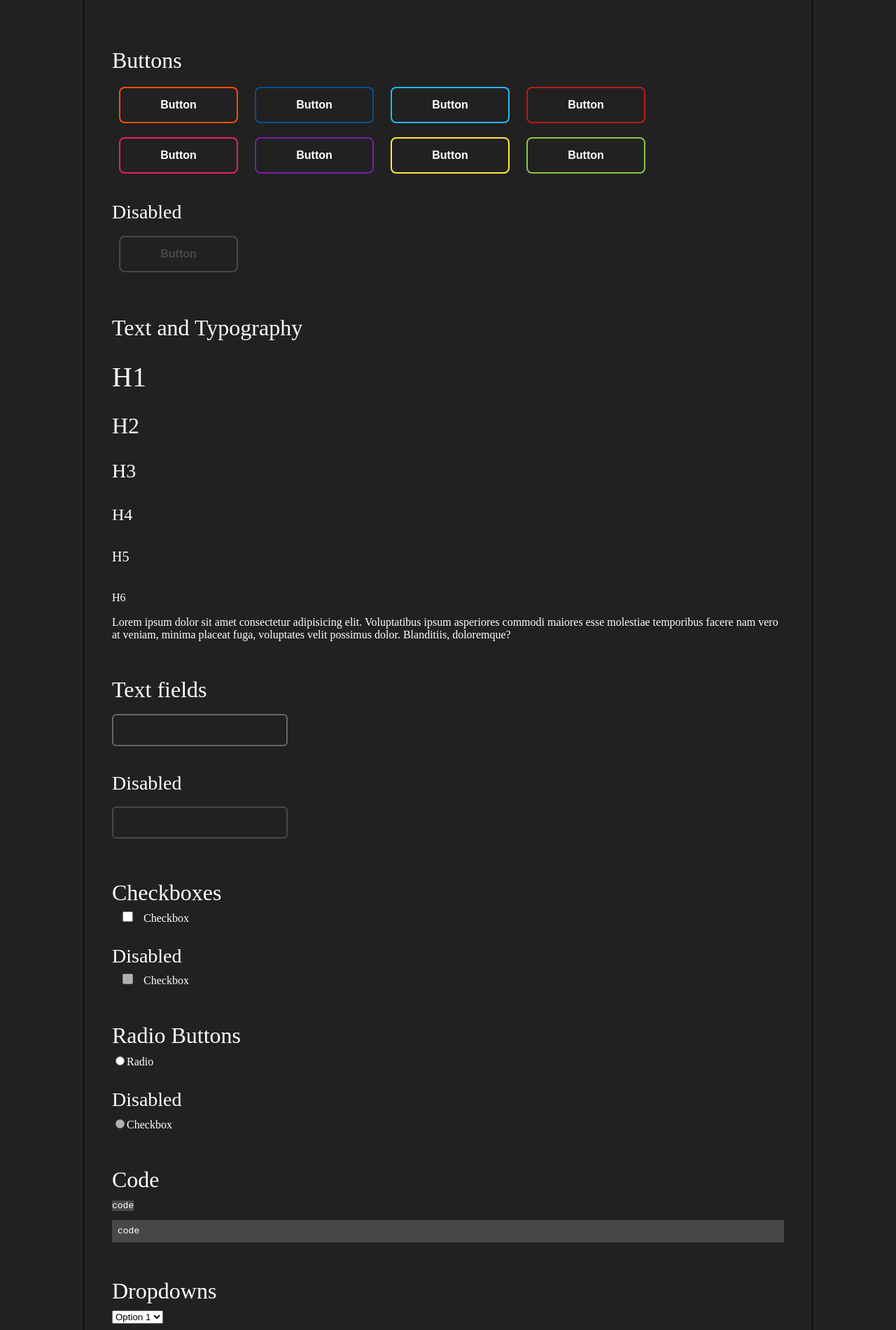
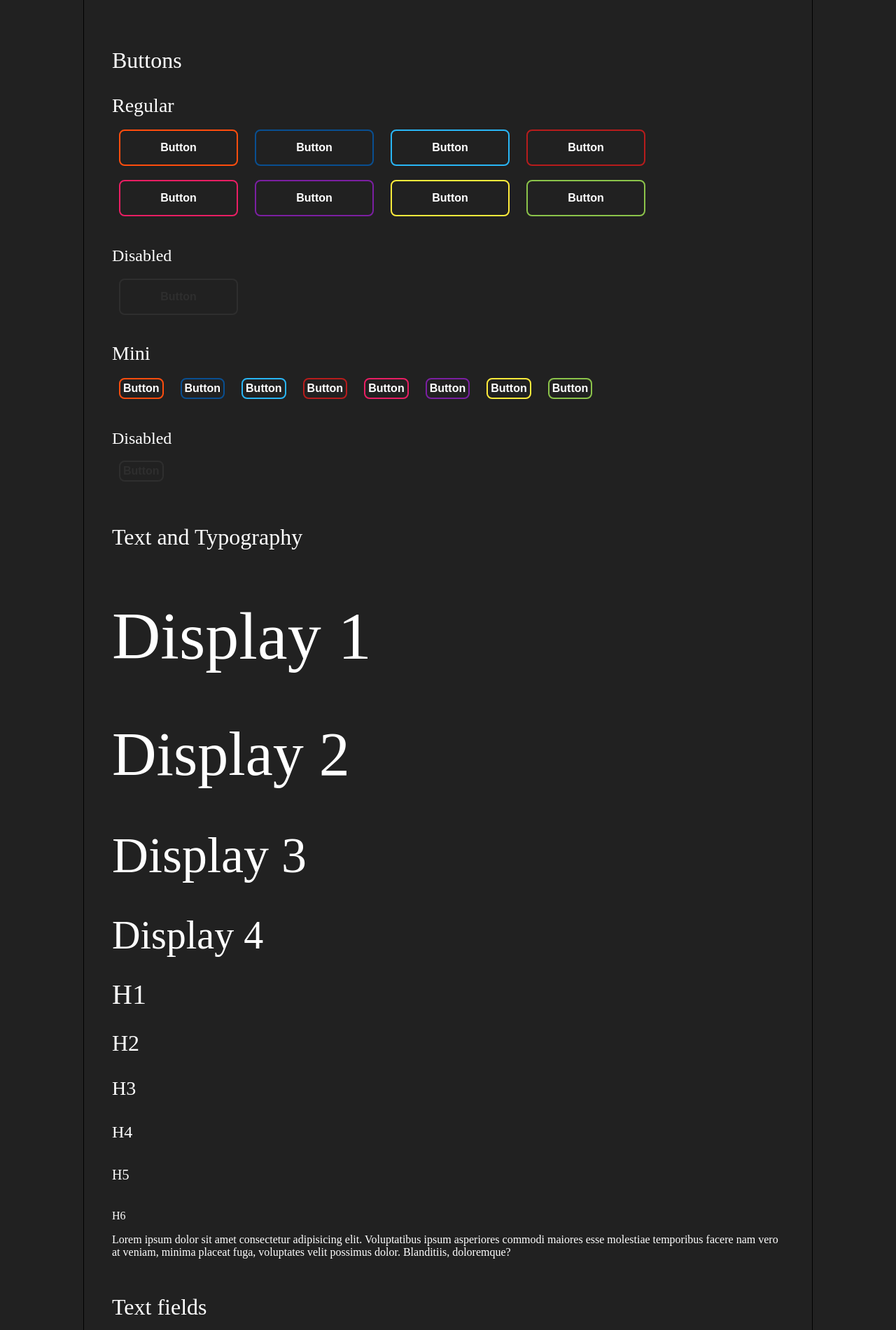
Before and after one commit to webments/simplistika.css, a website: page index.html in a window 1280 px wide. Shown: the part 200-2100 px from the top of the page at 70% size. Drawn offline with Linux system fonts and the light colour scheme.

Commit message:
add mini butons, dropdowns, new classes and more

```diff
--- a/index.html
+++ b/index.html
@@ -23,21 +23,42 @@ found in the LICENSE file.
     <div class="elementsdiv">
       <div class="elementdiv">
         <h2>Buttons</h2>
-        <button class="bt bt-orange">Button</button>
-        <button class="bt bt-blue">Button</button>
-        <button class="bt bt-light-blue">Button</button>
-        <button class="bt bt-red">Button</button>
-        <button class="bt bt-pink">Button</button>
-        <button class="bt bt-purple">Button</button>
-        <button class="bt bt-yellow">Button</button>
-        <button class="bt bt-green">Button</button>
 
-        <h3>Disabled</h3>
-        <button disabled>Button</button>
-      </div>
+	<h3>Regular</h3>
+        <button class="bt br-orange">Button</button>
+        <button class="bt br-blue">Button</button>
+        <button class="bt br-light-blue">Button</button>
+        <button class="bt br-red">Button</button>
+        <button class="bt br-pink">Button</button>
+        <button class="bt br-purple">Button</button>
+        <button class="bt br-yellow">Button</button>
+        <button class="bt br-green">Button</button>
+
+        <h4>Disabled</h4>
+        <button class="bt" disabled>Button</button>
+
+        <h3>Mini</h3>
+        <button class="mini-bt br-orange">Button</button>
+        <button class="mini-bt br-blue">Button</button>
+        <button class="mini-bt br-light-blue">Button</button>
+        <button class="mini-bt br-red">Button</button>
+        <button class="mini-bt br-pink">Button</button>
+        <button class="mini-bt br-purple">Button</button>
+        <button class="mini-bt br-yellow">Button</button>
+        <button class="mini-bt br-green">Button</button>
+
+	<h4>Disabled</h4>
+        <button class="mini-bt" disabled>Button</button>
+
+     </div>
 
       <div class="elementdiv">
         <h2>Text and Typography</h2>
+
+        <h1 class="display-1">Display 1</h1>
+        <h1 class="display-2">Display 2</h1>
+        <h1 class="display-3">Display 3</h1>
+        <h1 class="display-4">Display 4</h1>
 
         <h1>H1</h1>
         <h2>H2</h2>
@@ -45,6 +66,7 @@ found in the LICENSE file.
         <h4>H4</h4>
         <h5>H5</h5>
         <h6>H6</h6>
+
         <p>Lorem ipsum dolor sit amet consectetur adipisicing elit. Voluptatibus ipsum asperiores commodi maiores esse
           molestiae temporibus facere nam vero at veniam, minima placeat fuga, voluptates velit possimus dolor.
           Blanditiis, doloremque?</p>
@@ -89,7 +111,56 @@ found in the LICENSE file.
       <div class="elementdiv">
         <h2>Dropdowns</h2>
 
-        <select id="dropdown">
+        <select id="dropdown" class="slc slc-dark br-orange">
+          <option value="1">Option 1</option>
+          <option value="2">Option 2</option>
+          <option value="3">Option 3</option>
+          <option value="4">Option 4</option>
+        </select>
+
+	<select id="dropdown" class="slc slc-dark br-blue">
+          <option value="1">Option 1</option>
+          <option value="2">Option 2</option>
+          <option value="3">Option 3</option>
+          <option value="4">Option 4</option>
+        </select>
+
+	<select id="dropdown" class="slc slc-dark br-light-blue">
+          <option value="1">Option 1</option>
+          <option value="2">Option 2</option>
+          <option value="3">Option 3</option>
+          <option value="4">Option 4</option>
+        </select>
+
+	<select id="dropdown" class="slc slc-dark br-red">
+          <option value="1">Option 1</option>
+          <option value="2">Option 2</option>
+          <option value="3">Option 3</option>
+          <option value="4">Option 4</option>
+        </select>
+
+	<select id="dropdown" class="slc slc-dark br-pink">
+          <option value="1">Option 1</option>
+          <option value="2">Option 2</option>
+          <option value="3">Option 3</option>
+          <option value="4">Option 4</option>
+        </select>
+
+	<select id="dropdown" class="slc slc-dark br-purple">
+          <option value="1">Option 1</option>
+          <option value="2">Option 2</option>
+          <option value="3">Option 3</option>
+          <option value="4">Option 4</option>
+        </select>
+
+	<select id="dropdown" class="slc slc-dark br-yellow">
+          <option value="1">Option 1</option>
+          <option value="2">Option 2</option>
+          <option value="3">Option 3</option>
+          <option value="4">Option 4</option>
+        </select>
+
+	<select id="dropdown" class="slc slc-dark br-green">
           <option value="1">Option 1</option>
           <option value="2">Option 2</option>
           <option value="3">Option 3</option>
--- a/main.css
+++ b/main.css
@@ -31,6 +31,6 @@ found in the LICENSE file.
   margin-top: 50px;
 }
 
-button {
+button, select {
   margin: 10px;
 }
--- a/simplistika.css
+++ b/simplistika.css
@@ -144,25 +144,25 @@ p,
 }
 
 .display-1 {
-  font-size: 6rem;
+  font-size: 6rem !important;
   font-weight: 300;
   line-height: 1.2;
 }
 
 .display-2 {
-  font-size: 5.5rem;
+  font-size: 5.5rem !important;
   font-weight: 300;
   line-height: 1.2;
 }
 
 .display-3 {
-  font-size: 4.5rem;
+  font-size: 4.5rem !important;
   font-weight: 300;
   line-height: 1.2;
 }
 
 .display-4 {
-  font-size: 3.5rem;
+  font-size: 3.5rem !important;
   font-weight: 300;
   line-height: 1.2;
 }
@@ -174,12 +174,99 @@ pre,
   padding: 0.5rem;
   line-height: 1.25;
   overflow-x: scroll;
+  border-radius: 4px;
+}
+
+code, .code{
+  border-radius: 2px;
 }
 
 blockquote,
 .blockquote {
   border-left: 3px solid #ff4d0d;
   padding-left: 1rem;
+}
+
+/*borders*/
+
+.br-orange {
+  border-color: var(--orange);
+}
+
+.br-blue {
+  border-color: var(--blue);
+}
+
+.br-light-blue {
+  border-color: var(--light-blue);
+}
+
+.br-red {
+  border-color: var(--red);
+}
+
+.br-pink {
+  border-color: var(--pink);
+}
+
+.br-purple {
+  border-color: var(--purple);
+}
+
+.br-yellow {
+  border-color: var(--yellow);
+}
+
+.br-green {
+  border-color: var(--green);
+}
+
+.br-orange:hover,
+.br-orange:active,
+.br-orange:focus {
+  background-color: var(--orange);
+}
+
+.br-blue:hover,
+.br-blue:active,
+.br-blue:focus {
+  background-color: var(--blue);
+}
+
+.br-light-blue:hover,
+.br-light-blue:active,
+.br-light-blue:focus {
+  background-color: var(--light-blue);
+}
+
+.br-red:hover,
+.br-red:active,
+.br-red:focus {
+  background-color: var(--red);
+}
+
+.br-pink:hover,
+.br-pink:active,
+.br-pink:focus {
+  background-color: var(--pink);
+}
+
+.br-purple:hover,
+.br-purple:active,
+.br-purple:focus {
+  background-color: var(--purple);
+}
+
+.br-yellow:hover,
+.br-yellow:active,
+.br-yellow:focus {
+  background-color: var(--yellow);
+}
+
+.br-green:hover,
+.br-green:active,
+.br-green:focus {
+  background-color: var(--green);
 }
 
 /*buttons*/
@@ -202,6 +289,7 @@ a.bt {
   padding-bottom: 15px;
   font-size: 1rem;
   width: 170px;
+  transition: 0.1s;
 }
 
 button:hover,
@@ -210,84 +298,9 @@ button:hover,
   transition: 0.2s;
 }
 
-.bt-orange {
-  border-color: var(--orange);
-}
-
-.bt-blue {
-  border-color: var(--blue);
-}
-
-.bt-light-blue {
-  border-color: var(--light-blue);
-}
-
-.bt-red {
-  border-color: var(--red);
-}
-
-.bt-pink {
-  border-color: var(--pink);
-}
-
-.bt-purple {
-  border-color: var(--purple);
-}
-
-.bt-yellow {
-  border-color: var(--yellow);
-}
-
-.bt-green {
-  border-color: var(--green);
-}
-
-.bt-orange:hover,
-.bt-orange:active {
-  background-color: var(--orange);
-}
-
-.bt-blue:hover,
-.bt-blue:active {
-  background-color: var(--blue);
-}
-
-.bt-light-blue:hover,
-.bt-light-blue:active {
-  background-color: var(--light-blue);
-}
-
-.bt-red:hover,
-.bt-red:active {
-  background-color: var(--red);
-}
-
-.bt-pink:hover,
-.bt-pink:active {
-  background-color: var(--pink);
-}
-
-.bt-purple:hover,
-.bt-purple:active {
-  background-color: var(--purple);
-}
-
-.bt-yellow:hover,
-.bt-yellow:active {
-  background-color: var(--yellow);
-}
-
-.bt-green:hover,
-.bt-green:active {
-  background-color: var(--green);
-}
-
-button:disabled,
-.button:disabled,
-.bt:disabled,
-button[disabled] {
-  border-color: var(--dark3);
-  color: var(--dark3);
+.mini-bt {
+  padding: 0.25rem 0.25rem;
+  width: auto;
 }
 
 /*input text*/
@@ -297,25 +310,20 @@ input[type="text"],
   padding: 12px 20px;
   margin: 8px 0;
   border-radius: 6px;
-  border: 2px solid var(--dark4);
+  border: 2px solid var(--dark3);
   background: none;
   box-sizing: border-box;
   color: white;
   font-size: 1rem;
+  transition: 0.1s;
 }
 
 input[type="text"]:hover:enabled,
 .inp-text:hover:enabled,
 input[type="text"]:focus:enabled,
 .inp-text:focus:enabled {
-  background: var(--dark4);
+  background: var(--dark3);
   transition: 0.2s;
-}
-
-input[type="text"]:disabled,
-.inp-text:disabled,
-input[type="text"][disabled] {
-  border-color: var(--dark3);
 }
 
 /*input checkbox*/
@@ -329,3 +337,52 @@ input[type="checkbox"],
   margin: 0;
   padding: 0;
 }
+
+/*dropdown*/
+
+select, .slc {
+  border-style: solid;
+  width: 140px;
+  height: 35px;
+  padding: 5px 35px 5px 5px;
+  font-size: 1rem;
+  color: white;
+  background: none;
+  border-radius: 4px;
+  -webkit-appearance: none;
+  -moz-appearance: none;
+  appearance: none;
+  transition: 0.1s;
+}
+
+select:hover, .slc:hover {
+  transition: 0.2s;
+}
+
+.slc-dark option {
+  background: var(--dark3);
+}
+
+.slc-dark option:hover, .slc-dark option:active, .slc-dark option:focus {
+  background: var(--dark2);
+}
+
+.slc-light option {
+  background: var(--light3);
+}
+
+.slc-light option:hover {
+  background: var(--light2);
+}
+
+/*disabled*/
+
+button:disabled,
+.button:disabled,
+.bt:disabled,
+button[disabled], input[type="text"]:disabled,
+.inp-text:disabled,
+input[type="text"][disabled], select[disabled], .slc:disabled {
+  border-color: var(--dark2);
+  color: var(--dark2);
+}
```
